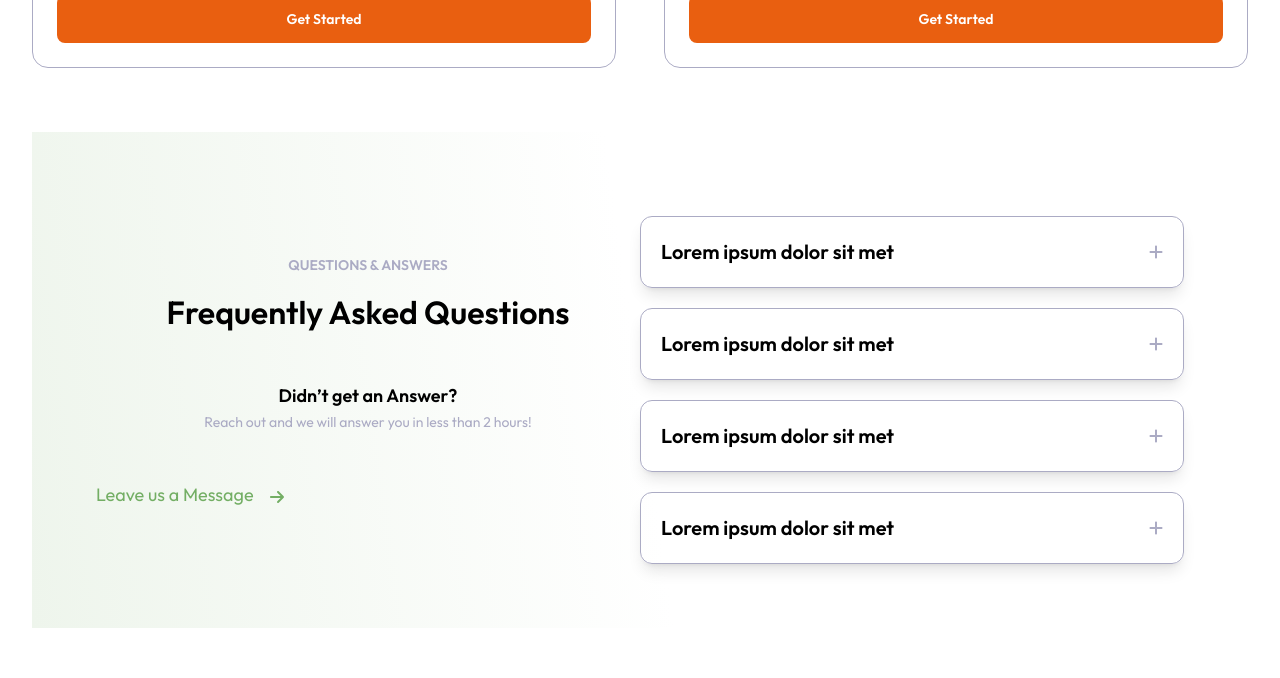
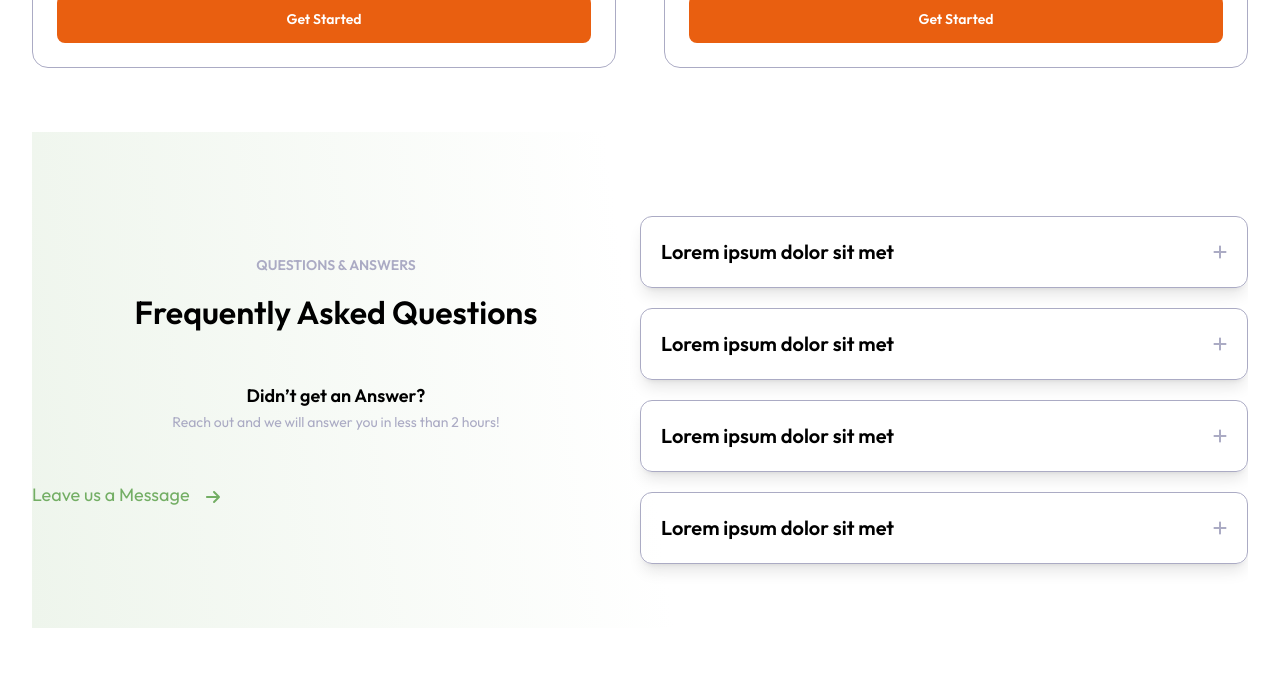
Before and after one commit to klusterthon023/klusterthon023-fintech, a React (Vite) app in the folder frontend/: page / in a window 1280 px wide. Shown: the part 5160-5838 px from the top of the page. Built offline with nearby package versions, Linux system fonts and the light colour scheme.

Commit message:
Added a container

```diff
--- a/frontend/src/pages/home/components/question-and-answer/index.tsx
+++ b/frontend/src/pages/home/components/question-and-answer/index.tsx
@@ -3,13 +3,14 @@ import RightSideContext from "./RightSideContext";
 
 function QuestionAndAnswer() {
   return (
-    <section
-      id="FAQ"
-      style={gradientStyle}
-      className="bg-faqs bg-opacity-100 container p-16 max-lg:p-8 w-full flex justify-between max-lg:justify-center max-lg:flex max-lg:flex-col max-lg:gap-10 items-center"
-    >
-      <LeftSideContext />
-      <RightSideContext />
+    <section id="FAQ" style={gradientStyle} className="">
+      <div
+        className="container mx-auto px-4 md:px-0 py-16 max-lg:py-8 w-full max-lg:justify-center
+       max-lg:gap-10 items-center flex flex-col md:flex-row justify-between "
+      >
+        <LeftSideContext />
+        <RightSideContext />
+      </div>
     </section>
   );
 }
```
